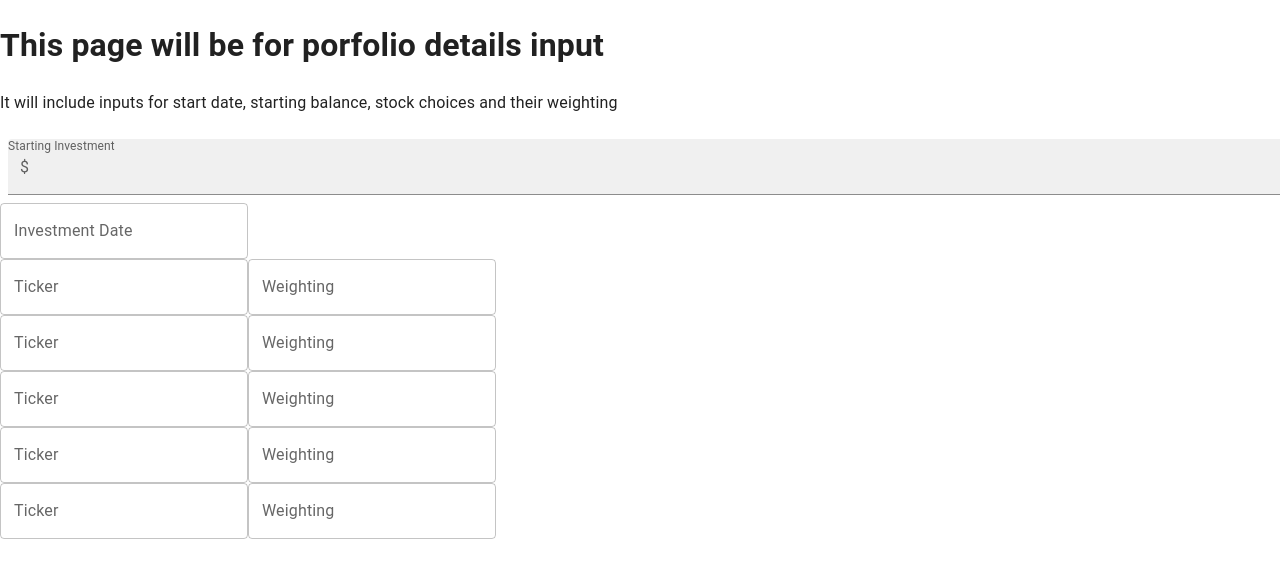
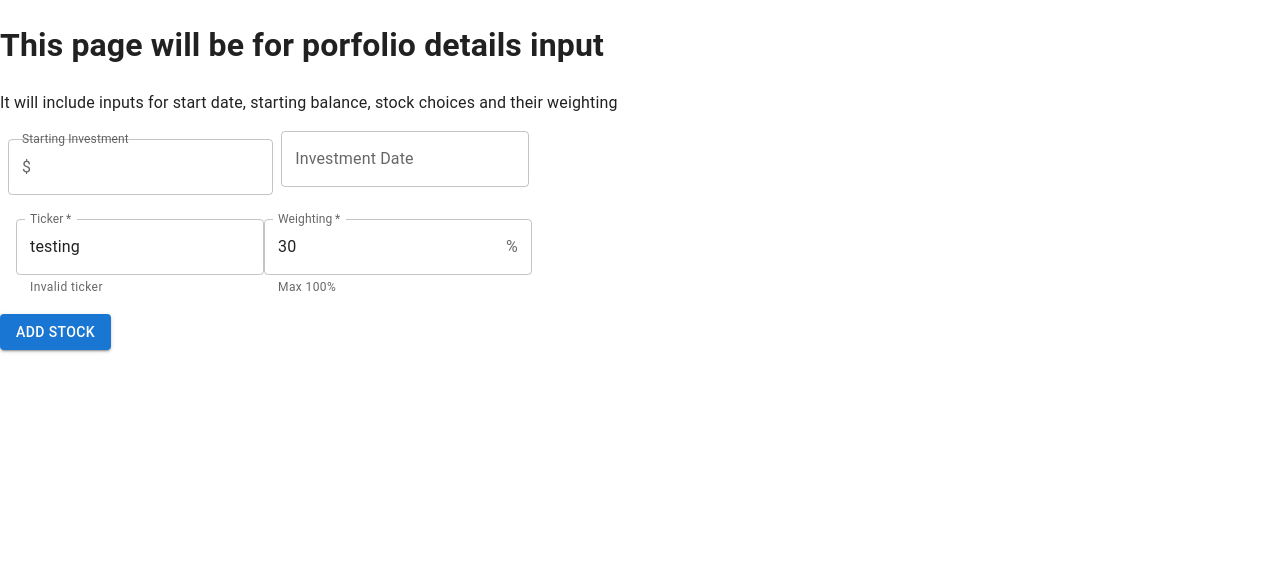
Before and after one commit to BertMorris/portfolio-calc, a Next.js app: page /portfolio in a window 1280 px wide. Shown: the top 578 px of the page. Built offline with nearby package versions, Linux system fonts and the light colour scheme.

Commit message:
last push from macbook

```diff
--- a/src/app/portfolio/page.tsx
+++ b/src/app/portfolio/page.tsx
@@ -1,10 +1,14 @@
 "use client";
 
 import {
+  Button,
   FilledInput,
   FormControl,
   InputAdornment,
   InputLabel,
+  List,
+  ListItem,
+  OutlinedInput,
   TextField,
 } from "@mui/material";
 import { DatePicker, LocalizationProvider } from "@mui/x-date-pickers";
@@ -13,10 +17,34 @@ import React, { useState } from "react";
 
 type Props = {};
 
+type Ticker = string | null;
+type Weight = number | null;
+
+type StockWeight = {
+  ticker: Ticker;
+  weight: Weight;
+};
+
 export default function page({}: Props) {
-  const [date, setDate] = useState<null>(null);
+  const [date, setDate] = useState<Date | null>(null);
   const [amount, setAmount] = useState<number | null>(null);
-  const [tickers, setTickers] = useState<string[] | null>(null);
+  const [tickers, setTickers] = useState<StockWeight[]>([
+    { ticker: "testing", weight: 30 },
+  ]);
+
+  // check if ticker input is valid
+  function tickerIsValid(ticker: Ticker) {
+    if (ticker && ticker.length < 1) {
+      return false;
+    } else return true;
+  }
+
+  // check is weighting input is valid
+  function weightIsValid(weight: Weight) {
+    if (weight && weight > 100) {
+      return false;
+    } else return true;
+  }
 
   return (
     <LocalizationProvider dateAdapter={AdapterDayjs}>
@@ -26,73 +54,84 @@ export default function page({}: Props) {
         and their weighting
       </p>
       <form>
-        <FormControl fullWidth sx={{ m: 1 }} variant="outlines">
+        <FormControl sx={{ m: 1 }} variant="outlined">
           <InputLabel htmlFor="filled-adornment-amount">
             Starting Investment
           </InputLabel>
-          <FilledInput
+          <OutlinedInput
             id="filled-adornment-amount"
             startAdornment={<InputAdornment position="start">$</InputAdornment>}
             value={amount}
             onChange={(e) => setAmount(Number(e.target.value))}
+            required
           />
         </FormControl>
         <DatePicker
           label="Investment Date"
           value={date}
-          onChange={(e) => setDate(e.target.value)}
+          onChange={(newDate) => setDate(newDate)}
         />
-        <div>
-          <TextField id="ticker" label="Ticker" variant="outlined" />
+        <List>
+          {tickers.map((item: StockWeight, tickerIndex) => (
+            <ListItem key={tickerIndex}>
+              <TextField
+                id="ticker"
+                label="Ticker"
+                variant="outlined"
+                error={!tickerIsValid(item.ticker)}
+                helperText="Invalid ticker"
+                value={item.ticker}
+                onChange={(e) =>
+                  setTickers(
+                    tickers.map((item: StockWeight, index) =>
+                      index === tickerIndex
+                        ? { ...item, ticker: e.target.value }
+                        : item
+                    )
+                  )
+                }
+                required
+              />
               <TextField
                 type="number"
                 id="weight"
                 label="Weighting"
                 variant="outlined"
-            // inputProps={{ inputMode: "numeric", pattern: "[0-9]*" }}
+                error={!weightIsValid(item.weight)}
+                helperText="Max 100%"
+                InputProps={{
+                  endAdornment: (
+                    <InputAdornment position="end">%</InputAdornment>
+                  ),
+                }}
+                value={item.weight}
+                onChange={(e) =>
+                  setTickers(
+                    tickers.map((item: StockWeight, index) =>
+                      index === tickerIndex
+                        ? { ...item, weight: Number(e.target.value) }
+                        : item
+                    )
+                  )
+                }
+                required
               />
-        </div>
-        <div>
-          <TextField id="ticker" label="Ticker" variant="outlined" />
-          <TextField
-            type="number"
-            id="weight"
-            label="Weighting"
-            variant="outlined"
-            // inputProps={{ inputMode: "numeric", pattern: "[0-9]*" }}
-          />
-        </div>
-        <div>
-          <TextField id="ticker" label="Ticker" variant="outlined" />
-          <TextField
-            type="number"
-            id="weight"
-            label="Weighting"
-            variant="outlined"
-            // inputProps={{ inputMode: "numeric", pattern: "[0-9]*" }}
-          />
-        </div>
-        <div>
-          <TextField id="ticker" label="Ticker" variant="outlined" />
-          <TextField
-            type="number"
-            id="weight"
-            label="Weighting"
-            variant="outlined"
-            // inputProps={{ inputMode: "numeric", pattern: "[0-9]*" }}
-          />
-        </div>
-        <div>
-          <TextField id="ticker" label="Ticker" variant="outlined" />
-          <TextField
-            type="number"
-            id="weight"
-            label="Weighting"
-            variant="outlined"
-            // inputProps={{ inputMode: "numeric", pattern: "[0-9]*" }}
-          />
-        </div>
+            </ListItem>
+          ))}
+        </List>
       </form>
+      {tickers.length < 5 ? (
+        <Button
+          variant="contained"
+          onClick={() =>
+            setTickers([...tickers, { ticker: null, weight: null }])
+          }
+        >
+          Add Stock
+        </Button>
+      ) : (
+        <p>Maximum input reached</p>
+      )}
     </LocalizationProvider>
   );
 }
```
Lines whose indentation alone changed are shown as unchanged.
